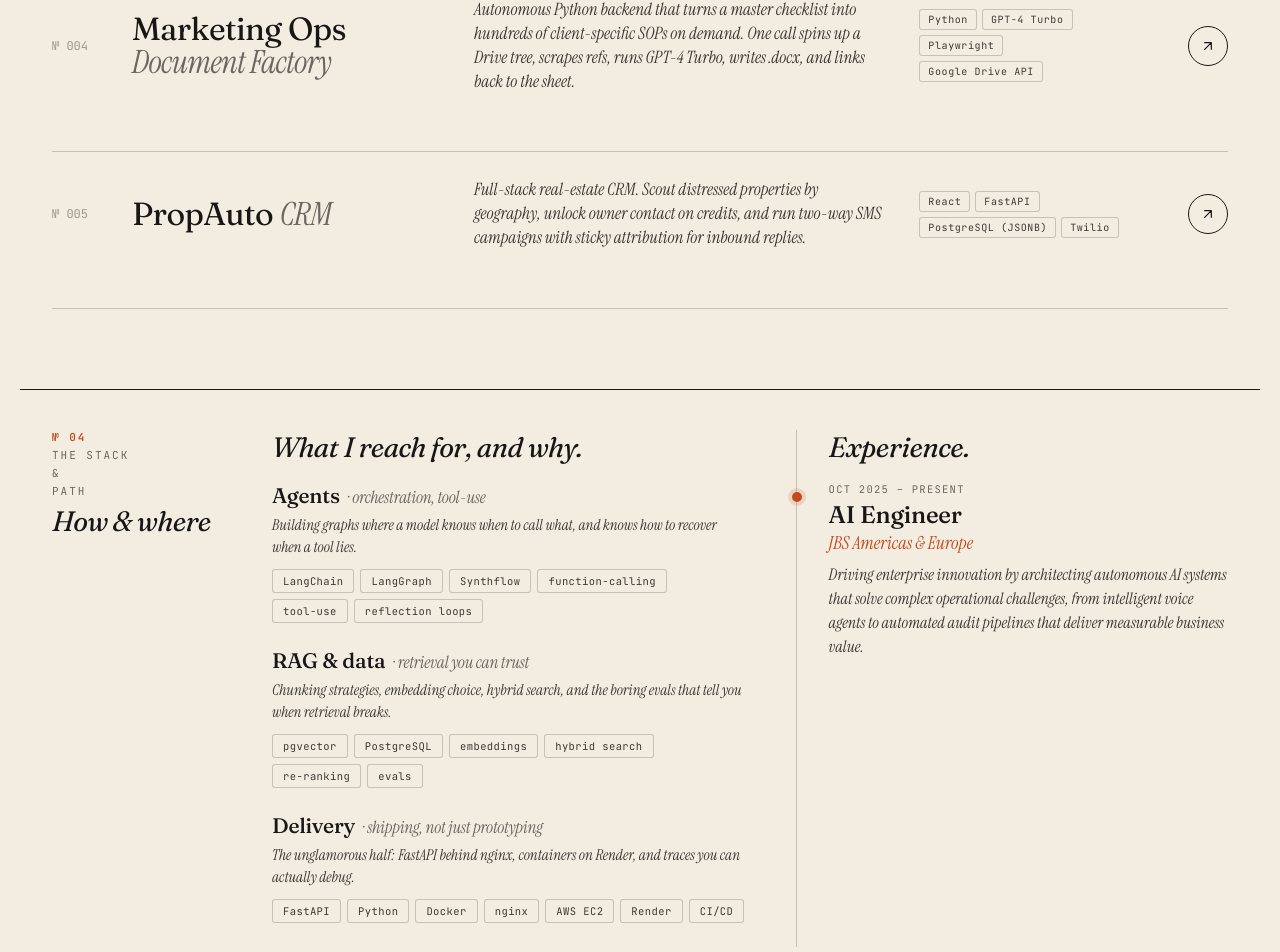
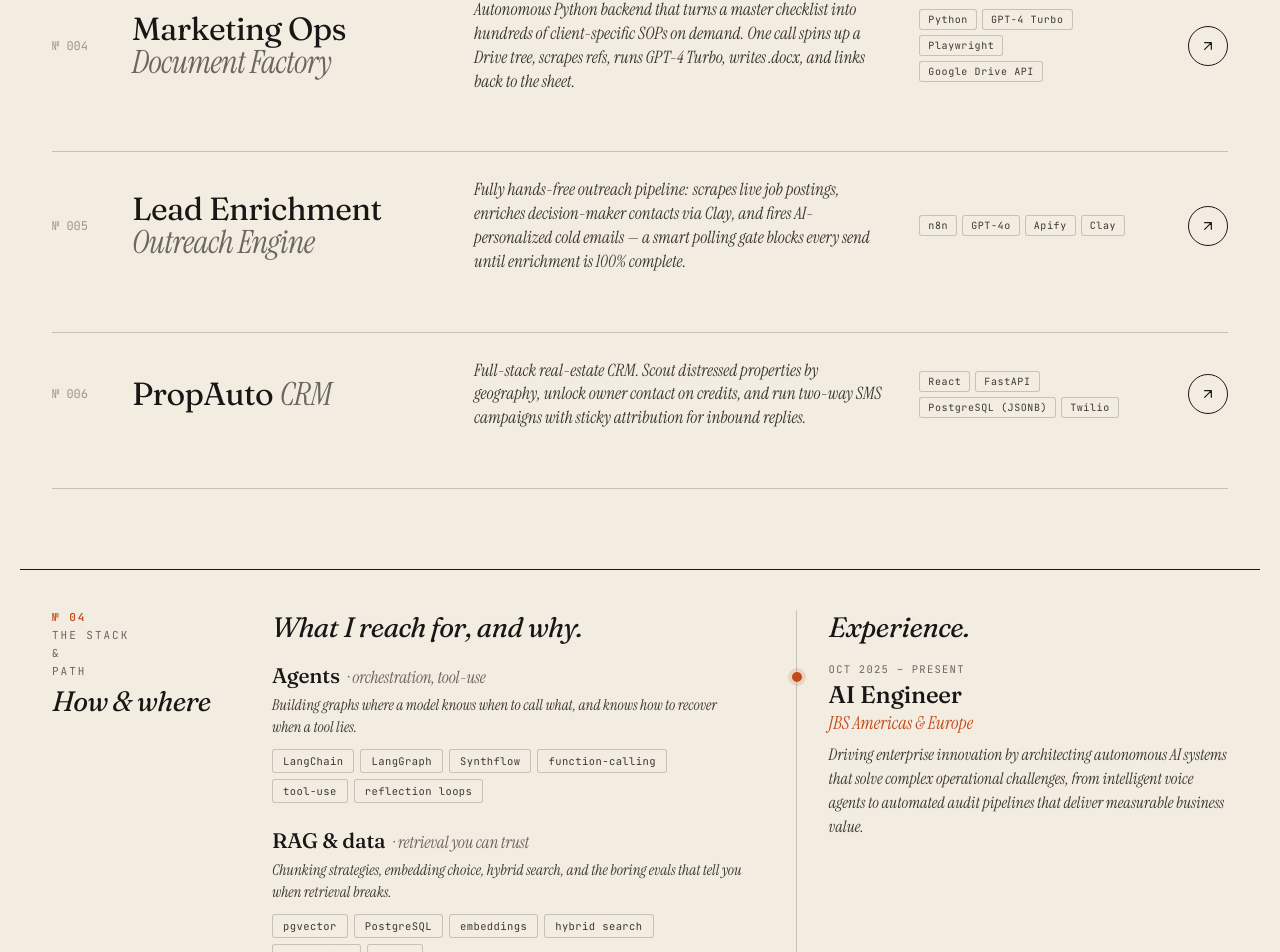
Before and after one commit to muhammadhananbaloch/portfolio-website, a React (Vite) app: page / in a window 1280 px wide. Shown: the part 2100-3052 px from the top of the page. Built offline with nearby package versions, Linux system fonts and the light colour scheme; the HTML template or start-up script is replaced by a standard one.

Commit message:
feat(work): add Lead Enrichment Outreach Engine project

```diff
--- a/src/components/Work.tsx
+++ b/src/components/Work.tsx
@@ -126,6 +126,33 @@ const projects: Project[] = [
       { x: 50, y: 82, label: "write link → source cell", cls: "dk" },
     ],
     edges: [[0, 1], [1, 2], [2, 3], [3, 4], [4, 5], [5, 6]],
+  },
+  {
+    id: "lead-enrichment",
+    title: "Lead Enrichment",
+    italic: "Outreach Engine",
+    desc: "Fully hands-free outreach pipeline: scrapes live job postings, enriches decision-maker contacts via Clay, and fires AI-personalized cold emails — a smart polling gate blocks every send until enrichment is 100% complete.",
+    stack: ["n8n", "GPT-4o", "Apify", "Clay", "Instantly.ai", "JavaScript"],
+    tag: "Agentic Workflows · Growth",
+    internal: true,
+    metrics: [
+      { n: "0", l: "sends on incomplete data" },
+      { n: "hours", l: "manual work per batch" },
+      { n: "AI-written", l: "copy per lead" },
+      { n: "waterfall", l: "multi-source enrichment" },
+    ],
+    summary:
+      "Built for a client acquiring leads from job postings. n8n orchestrates an Apify Indeed scraper, then GPT-4o compresses raw JDs (8kB+) into 1,500-character bulleted summaries — bypassing Clay's payload ceiling. The key piece: a custom polling gate that derives a `target_count` and holds the workflow in a Wait-and-Check loop until the Enriched Sheet matches it, so Clay's async enrichment always completes before a single email fires. JavaScript Code Nodes flatten wide structures (multiple contacts per posting) into individual lead rows. Instantly.ai injects AI-extracted job highlights as custom variables into cold email templates.",
+    diagram: [
+      { x: 20, y: 18, label: "Apify · Indeed scraper", cls: "" },
+      { x: 50, y: 18, label: "n8n · orchestrate", cls: "bl" },
+      { x: 80, y: 18, label: "GPT-4o · compress JD", cls: "hi" },
+      { x: 80, y: 50, label: "Clay · enrich contacts", cls: "" },
+      { x: 50, y: 50, label: "polling · wait-and-check", cls: "cr" },
+      { x: 20, y: 50, label: "Sheets · state machine", cls: "" },
+      { x: 50, y: 82, label: "Instantly.ai · personalize", cls: "dk" },
+    ],
+    edges: [[0, 1], [1, 2], [2, 3], [3, 4], [4, 5], [5, 4], [4, 6]],
   },
   {
     id: "propauto",
```
